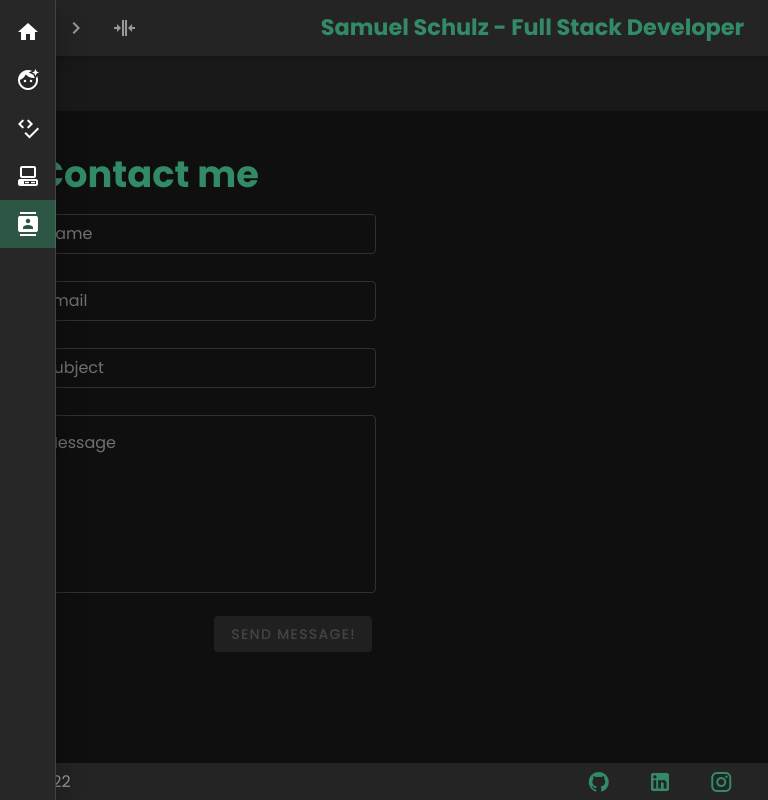
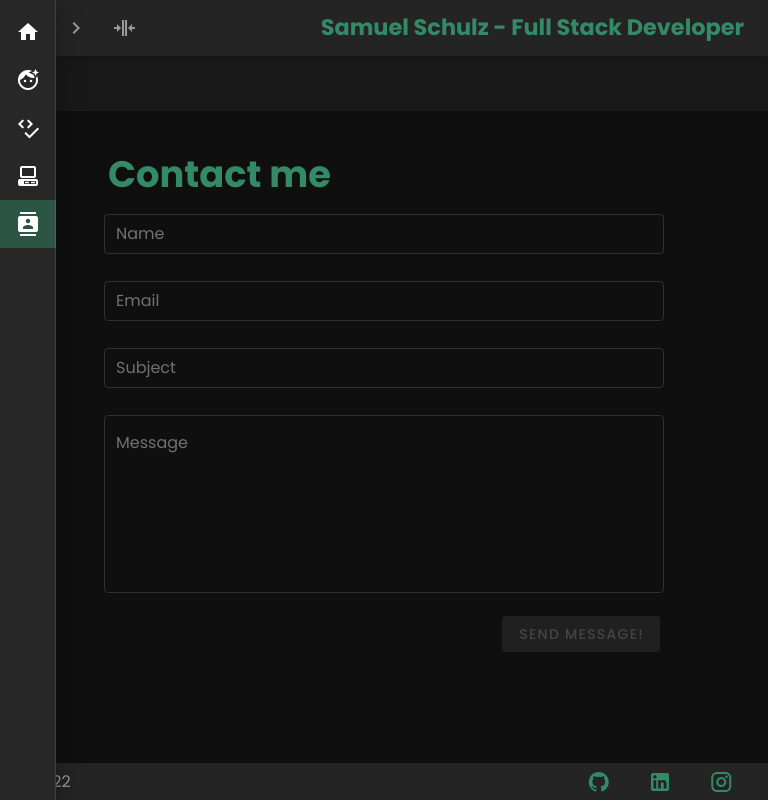
Before and after one commit to sam99s/portfolioNuxt, a Nuxt app: page /contact in a window 768 px wide. Built offline with nearby package versions, Linux system fonts and the light colour scheme.

Commit message:
contactForm :iphone:

```diff
--- a/layouts/contactForm.vue
+++ b/layouts/contactForm.vue
@@ -1,8 +1,8 @@
 <template>
-  <v-container>
+  <v-container class="contact-form__width">
     <h2 class="mb-5">Contact me</h2>
     <v-row>
-      <v-col md="6">
+      <v-col cols="12" md="6" class="text-center">
         <v-form
           ref="form"
           form="form"
@@ -78,7 +78,7 @@
           </v-col>
         </v-row>
       </v-col>
-      <v-col cols="6" class="pb-16 pl-16">
+      <v-col cols="12" sm="6" class="pb-16 pl-16 contact-image__display">
         <v-img src="/sam99sss.png" contain />
       </v-col>
     </v-row>
@@ -113,4 +113,16 @@ export default {
 ::v-deep .v-text-field__details {
   margin-bottom: 1px !important;
 }
+
+@media (max-width: 959px) {
+  .contact-image__display{
+    display: none;
+  }
+}
+
+@media (max-width: 959px) and (min-width: 601px) {
+  .contact-form__width{
+    max-width: 75vw;
+  }
+}
 </style>
```
